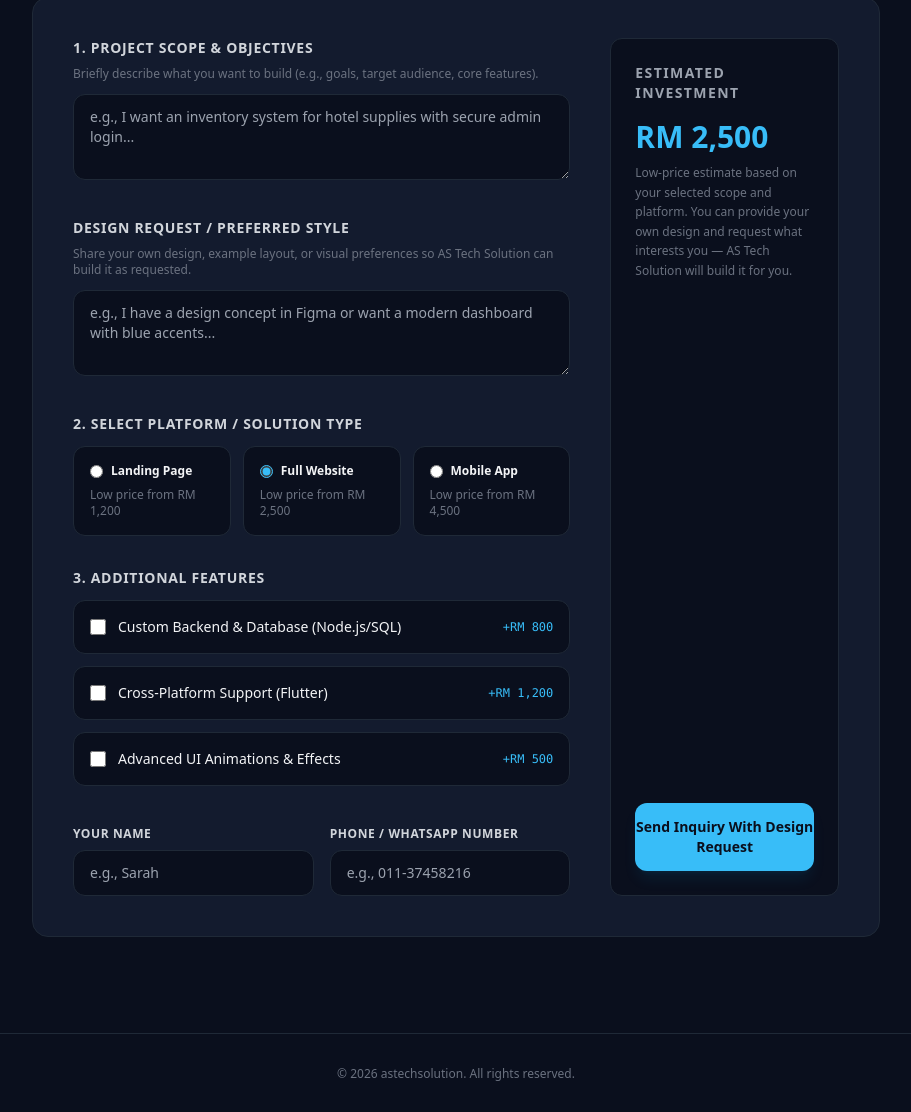
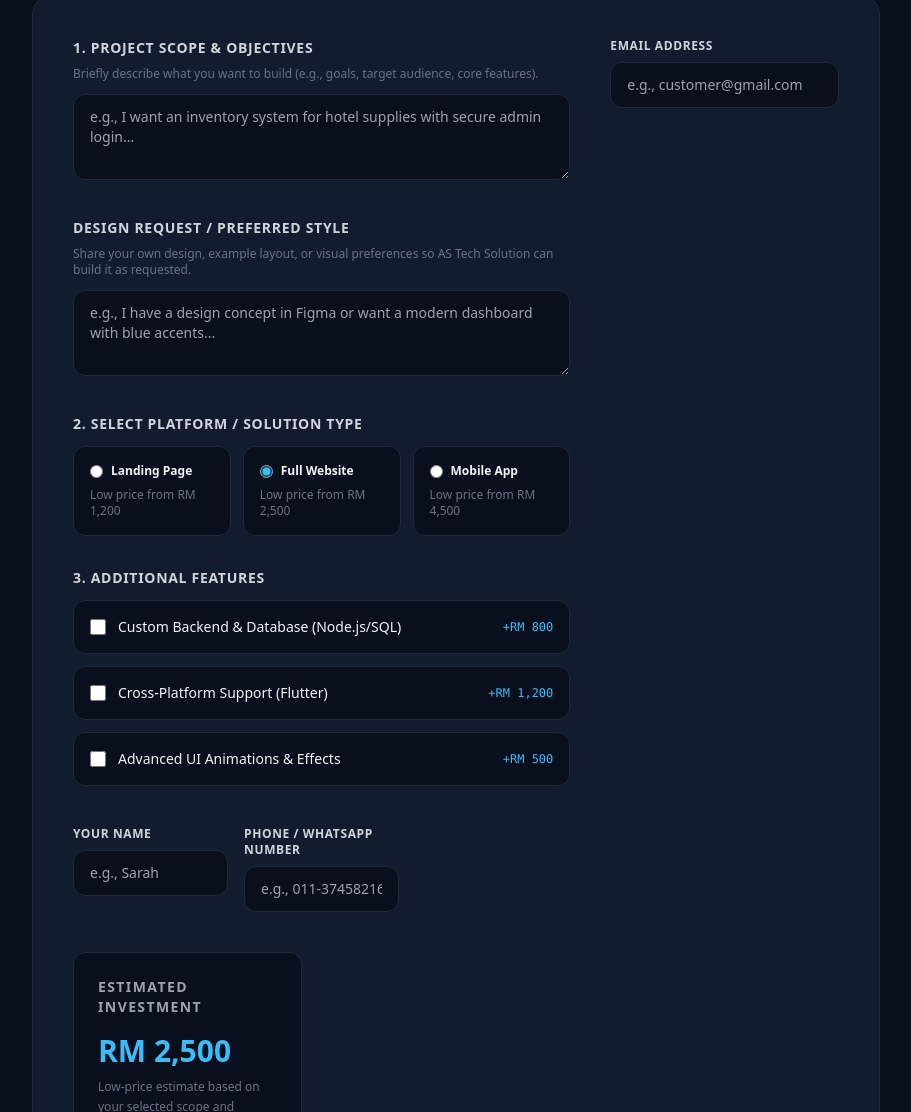
Before and after one commit to maisarahfarhana/astechsolution, a website: page estimator.html in a window 1280 px wide. Shown: the part 311-1423 px from the top of the page, without its empty margins (184-1095 px from the left). Drawn offline with nearby package versions, Linux system fonts and the light colour scheme.

Commit message:
Add customer email field for auto reply

```diff
--- a/estimator.html
+++ b/estimator.html
@@ -133,7 +133,7 @@ class="bg-cardbg border border-gray-800 rounded-2xl p-8 md:p-10 grid grid-cols-1
                 </div>
 
                 <!-- STEP 4: Contact Info (Nama & No Telefon) -->
-                <div class="grid grid-cols-1 sm:grid-cols-2 gap-4 pt-2">
+                <div class="grid grid-cols-1 sm:grid-cols-3 gap-4 pt-2">
                     <div>
                         <label class="block text-xs font-bold uppercase tracking-wider text-gray-300 mb-2">Your Name</label>
                         <input type="text" id="clientNameInput" name="client_name" placeholder="e.g., Sarah" class="w-full bg-darkbg border border-gray-800 rounded-xl px-4 py-3 text-white text-sm focus:outline-none focus:border-accent transition" required>
@@ -145,7 +145,21 @@ class="bg-cardbg border border-gray-800 rounded-2xl p-8 md:p-10 grid grid-cols-1
                 </div>
 
             </div>
+<div>
+    <label class="block text-xs font-bold uppercase tracking-wider text-gray-300 mb-2">
+        Email Address
+    </label>
 
+    <input
+        type="email"
+        id="clientEmailInput"
+        name="client_email"
+        placeholder="e.g., customer@gmail.com"
+        class="w-full bg-darkbg border border-gray-800 rounded-xl px-4 py-3 text-white text-sm focus:outline-none focus:border-accent transition"
+        required
+    >
+
+</div>
             <!-- SUMMARY BOX (1 Column) -->
             <div class="bg-darkbg border border-gray-800 rounded-xl p-6 flex flex-col justify-between">
                 <div>
```
